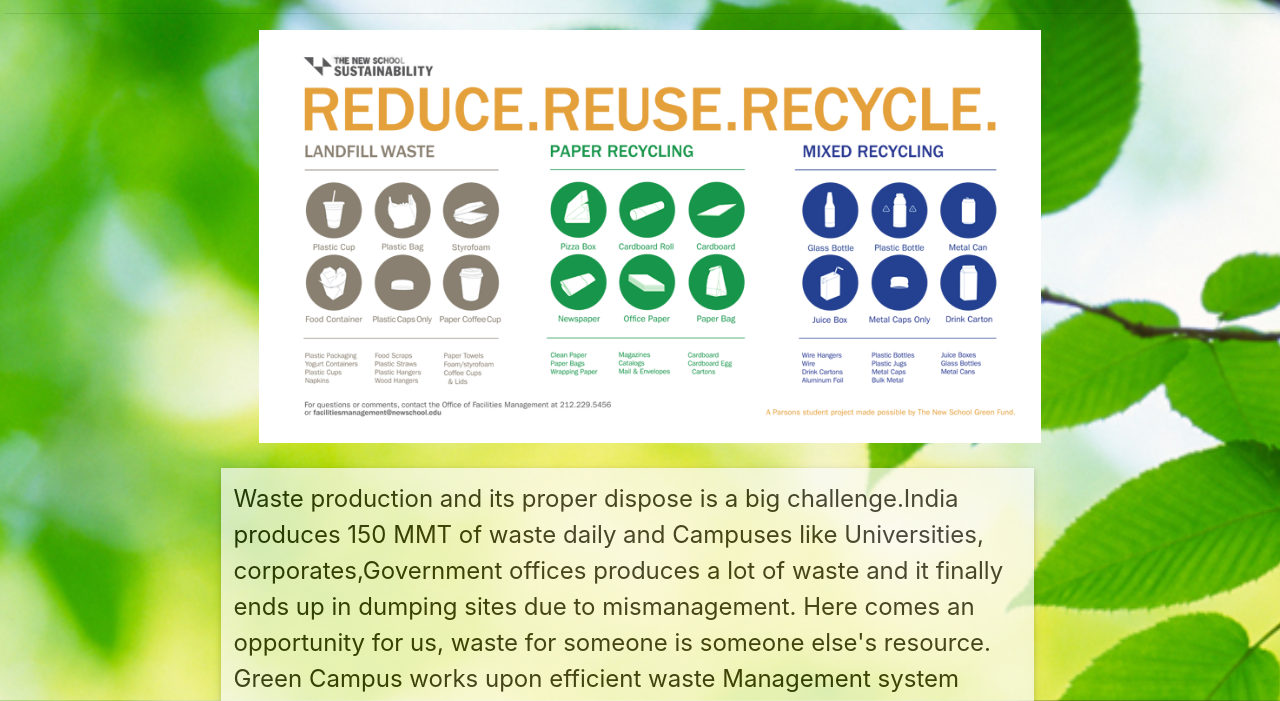
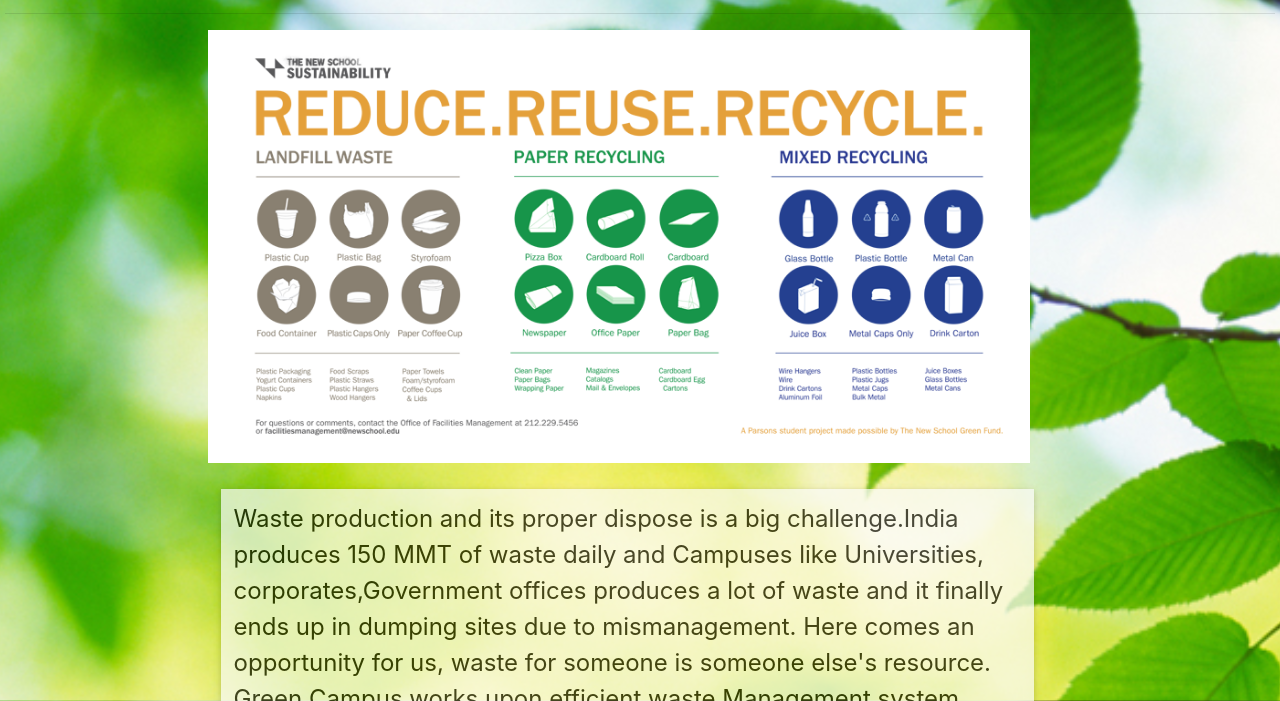
Before and after one commit to greencampus2017/greencampus2017.github.io, a plain HTML site: page index.html in a window 1280 px wide. Shown: the part 99-800 px from the top of the page. Drawn offline with nearby package versions, Linux system fonts and the light colour scheme; a script that the page names is missing.

Commit message:
Update index.html

```diff
--- a/index.html
+++ b/index.html
@@ -82,7 +82,7 @@
 
 </div> -->
 
-  <div class="con" style="align:center;margin-left:20%;">
+  <div class="con" style="align:center;margin-left:16%;">
       <img  src="s1.png" height=70% width=77%>
     </div>
 
```
